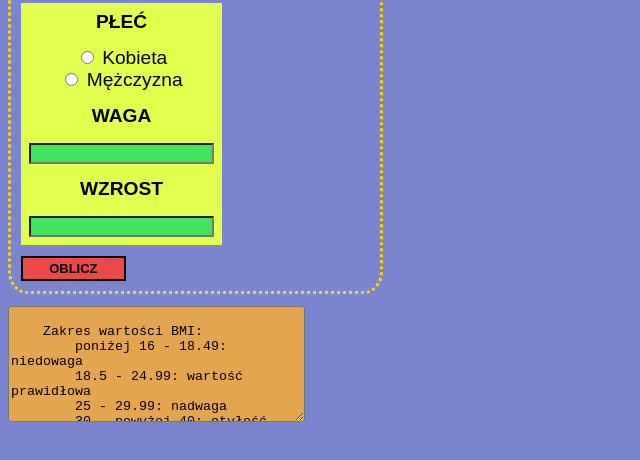
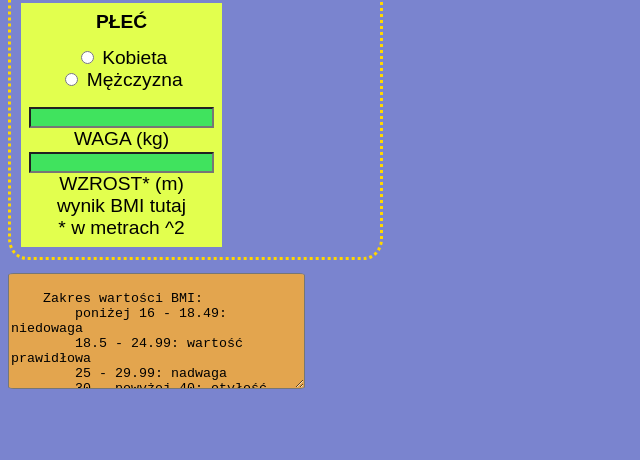
Before and after one commit to monikatrzcionka/HTML-BMI, a plain HTML site: page index.html in a window 1280 px wide. Shown: the part 170-630 px from the top of the page, without its empty margins (0-640 px from the left). Drawn offline with Linux system fonts and the light colour scheme.

Commit message:
initial commit

```diff
--- a/index.html
+++ b/index.html
@@ -15,9 +15,7 @@
             <thead>
                 <tr>
                     <th>PŁEĆ</th>
-
                 </tr>
-
             </thead>
 
             <tbody>
@@ -29,42 +27,25 @@
                         </form>
                     </td>
                 </tr>
-
             </tbody>
-
-            <thead>
-                <tr>
-                    <th>WAGA</th>
-                </tr>
-            </thead>
 
             <tbody>
                 <tr>
                     <td>
-                        <input type="number" name="sex" id="podaj wagę">
-                    </td>
-                </tr>
-            </tbody>
+                        <form oninput="result.value = parseInt(waga.value) / parseInt(wzrost.value)">
+                            <input type="number" name="waga"> WAGA (kg)<br>
+                            <input type="number" name="wzrost"> WZROST* (m)<br>
+                            <output id="result">wynik BMI tutaj</output><br>
 
-            <thead>
-                <tr>
-                    <th>WZROST</th>
-                </tr>
-            </thead>
-
-            <tbody>
-                <tr>
-                    <td>
-                        <input type="number" name="height" id="podaj wzrost">
+                        </form>
+                        <div>
+                             * w metrach ^2
+                        </div>
                     </td>
                 </tr>
             </tbody>
 
         </table>
-
-        <form>
-            <button type="submit" onclick="this.disabled='disabled'">OBLICZ</button>
-        </form>
 
     </header>
 
```
